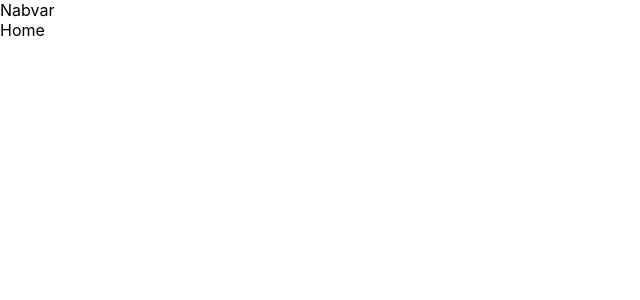
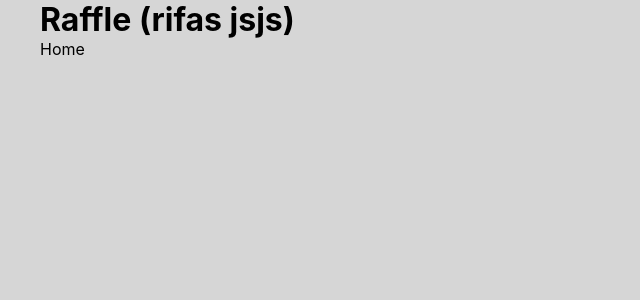
Before and after one commit to capa026/Raffle, a React (Vite) app in the folder client/: page / in a window 1280 px wide. Shown: the top 300 px of the page, without its empty margins (0-640 px from the left). Built offline with nearby package versions, Linux system fonts and the light colour scheme.

Commit message:
created css rules, layout

```diff
--- a/client/package.json
+++ b/client/package.json
@@ -12,6 +12,7 @@
   "dependencies": {
     "axios": "^1.6.7",
     "localforage": "^1.10.0",
+    "lucide": "^0.320.0",
     "match-sorter": "^6.3.3",
     "react": "^18.2.0",
     "react-dom": "^18.2.0",
--- a/client/src/App.jsx
+++ b/client/src/App.jsx
@@ -4,10 +4,12 @@ import Navbar from "./components/navbar";
 const App = () => {
   return (
     <BrowserRouter>
-      <Navbar />
-      <Routes>
-        <Route path="/" element={<Home />} />
-      </Routes>
+      <div className="container">
+        <Navbar />
+        <Routes>
+          <Route path="/" element={<Home />} />
+        </Routes>
+      </div>
     </BrowserRouter>
   );
 };
--- a/client/src/components/Navbar.jsx
+++ b/client/src/components/Navbar.jsx
@@ -1,4 +1,10 @@
 const Navbar = () => {
-  return <div>Nabvar</div>;
+  return (
+    <div className="navbar">
+      <h1>Raffle (rifas jsjs)</h1>
+      <div className="btn--menu"></div>
+      <div className="menu--content"></div>
+    </div>
+  );
 };
 export default Navbar;
--- a/client/src/index.css
+++ b/client/src/index.css
@@ -5,9 +5,21 @@
   text-rendering: optimizeLegibility;
   -webkit-font-smoothing: antialiased;
   -moz-osx-font-smoothing: grayscale;
+
+  --bg-color: #d6d6d6;
 }
 * {
   margin: 0;
   padding: 0;
   box-sizing: border-box;
 }
+
+body {
+  background-color: var(--bg-color);
+}
+
+.container {
+  width: 100%;
+  max-width: 1200px;
+  margin: auto;
+}
```
Also changed, not shown: 1 other file (tests, documents, lock files or other folders).
